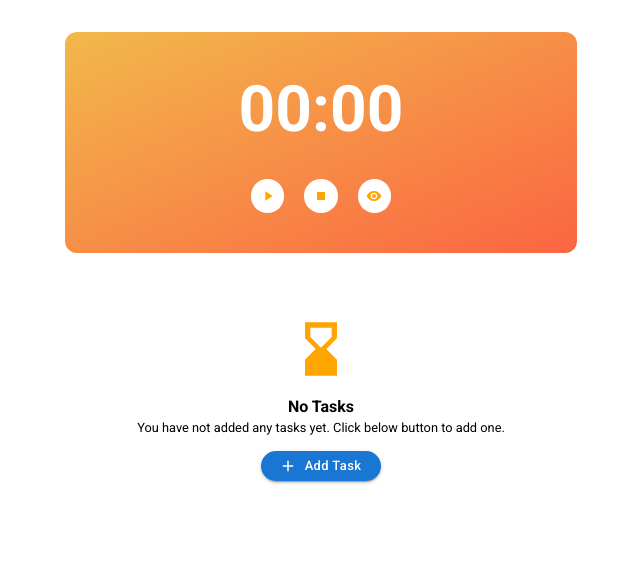
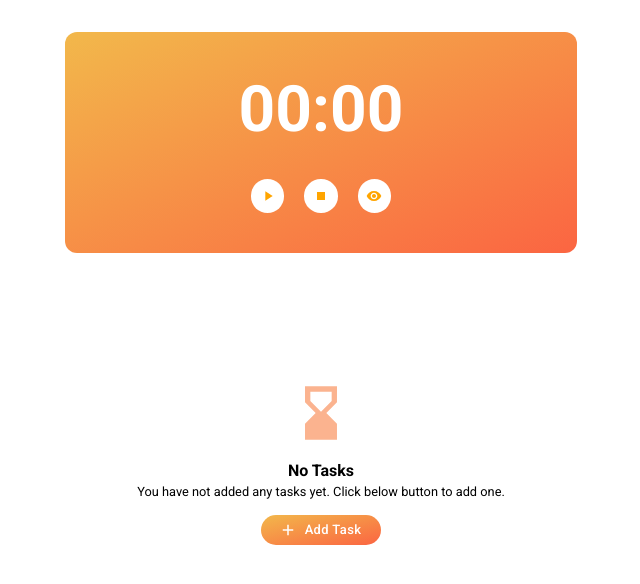
Before and after one commit to efenstakes/OneD, a React (Create React App) app: page / in a window 1280 px wide. Shown: the top 584 px of the page, without its empty margins (319-959 px from the left). Built offline with nearby package versions, Linux system fonts and the light colour scheme.

Commit message:
add mui theme and hook it to app

```diff
--- a/src/index.js
+++ b/src/index.js
@@ -1,5 +1,7 @@
 import React from 'react'
 import ReactDOM from 'react-dom'
+
+import { ThemeProvider } from '@mui/material'
 
 
 import reportWebVitals from './reportWebVitals'
@@ -8,13 +10,18 @@ import reportWebVitals from './reportWebVitals'
 import App from './App'
 
 
+// material ui setup
+import theme from './styles/theme'
+
 import './index.scss'
 
 
 
 ReactDOM.render(
   <React.StrictMode>
-    <App />
+    <ThemeProvider theme={theme}>
+      <App />
+    </ThemeProvider>
   </React.StrictMode>,
   document.getElementById('root')
 )
--- a/src/pages/home/home.page.scss
+++ b/src/pages/home/home.page.scss
@@ -115,6 +115,8 @@
 
 // no tasks
 .no_tasks_container {
+    margin-top: 4rem;
+
     display: flex;
     flex-direction: column;
     align-items: center;
@@ -126,10 +128,40 @@
 
     .no_tasks_container__icon {
         color: orange;
+
         font-size: 4rem;
-        transform: rotate(130, 0);
+
+        opacity: .6;
+
+        transition: 200ms ease-in-out;
+        animation: shaker_kf 2s ease-in-out 5s infinite alternate both;
     }
 
+}
+
+@keyframes shaker_kf {
+    0% {
+        transform: rotate(-20deg);
+        color: $SECONDARY_COLOR;
+    }
+    5% {
+        transform: rotate(20deg);
+    }
+    10% {
+        transform: rotate(-20deg);
+        color: $PRIMARY_COLOR;
+    }
+    15% {
+        transform: rotate(20deg);
+    }
+    20% {
+        transform: rotate(0deg);
+        color: $SECONDARY_COLOR;
+    }
+    30% {
+        transform: rotate(0deg);
+        color: $PRIMARY_COLOR;
+    }
 }
 
 
@@ -214,3 +246,12 @@
         background-image: linear-gradient(to bottom right, $PRIMARY_COLOR, $SECONDARY_COLOR);
     }
 }
+
+
+
+.primary_button {
+    text-transform: none;
+    border-radius: 32px;
+    padding: 4px 20px;
+    background-image: linear-gradient(to bottom right, $PRIMARY_COLOR, $SECONDARY_COLOR);
+}
--- a/src/pages/home/no_tasks.component.jsx
+++ b/src/pages/home/no_tasks.component.jsx
@@ -37,9 +37,11 @@ export const NoTasksComponent = ({ showAddTaskForm }) => {
                 style={{
                     textTransform: 'none',
                     borderRadius: 32,
-                    padding: '4px 20px'
+                    padding: '4px 20px',
+                    color: 'white',
+                    boxShadow: 'none',
                 }}
-                className='su_12'
+                className='primary_button su_12'
             >
                 Add Task
             </Button>
--- /dev/null
+++ b/src/styles/theme.js
@@ -0,0 +1,37 @@
+import { red } from '@mui/material/colors'
+import { createTheme } from '@mui/material/styles'
+
+
+
+// A custom theme for this app
+const theme = createTheme({
+  palette: {
+    primary: {
+      main: '#F2B84B',
+    },
+    secondary: {
+      main: '#FB6542',
+    },
+
+    common: {
+        black: '#1E1E1E',
+    },
+
+    error: {
+      main: red.A400,
+    },
+    warning: {
+      main: red.A100,
+    },
+    background: {
+      default: '#fff',
+    },
+  },
+
+  shape: {
+    borderRadius: 12
+  },
+})
+
+
+export default theme
```
